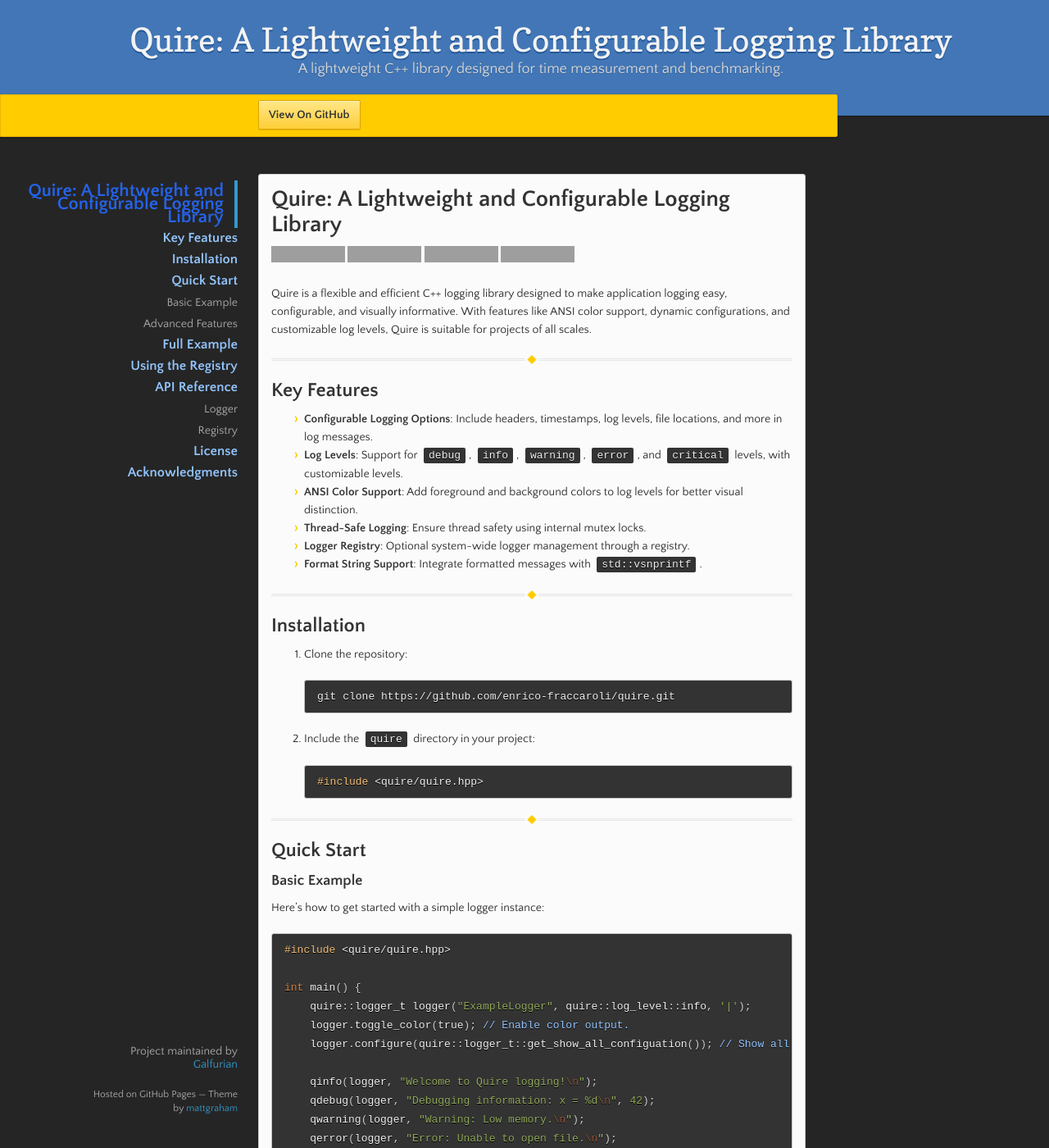
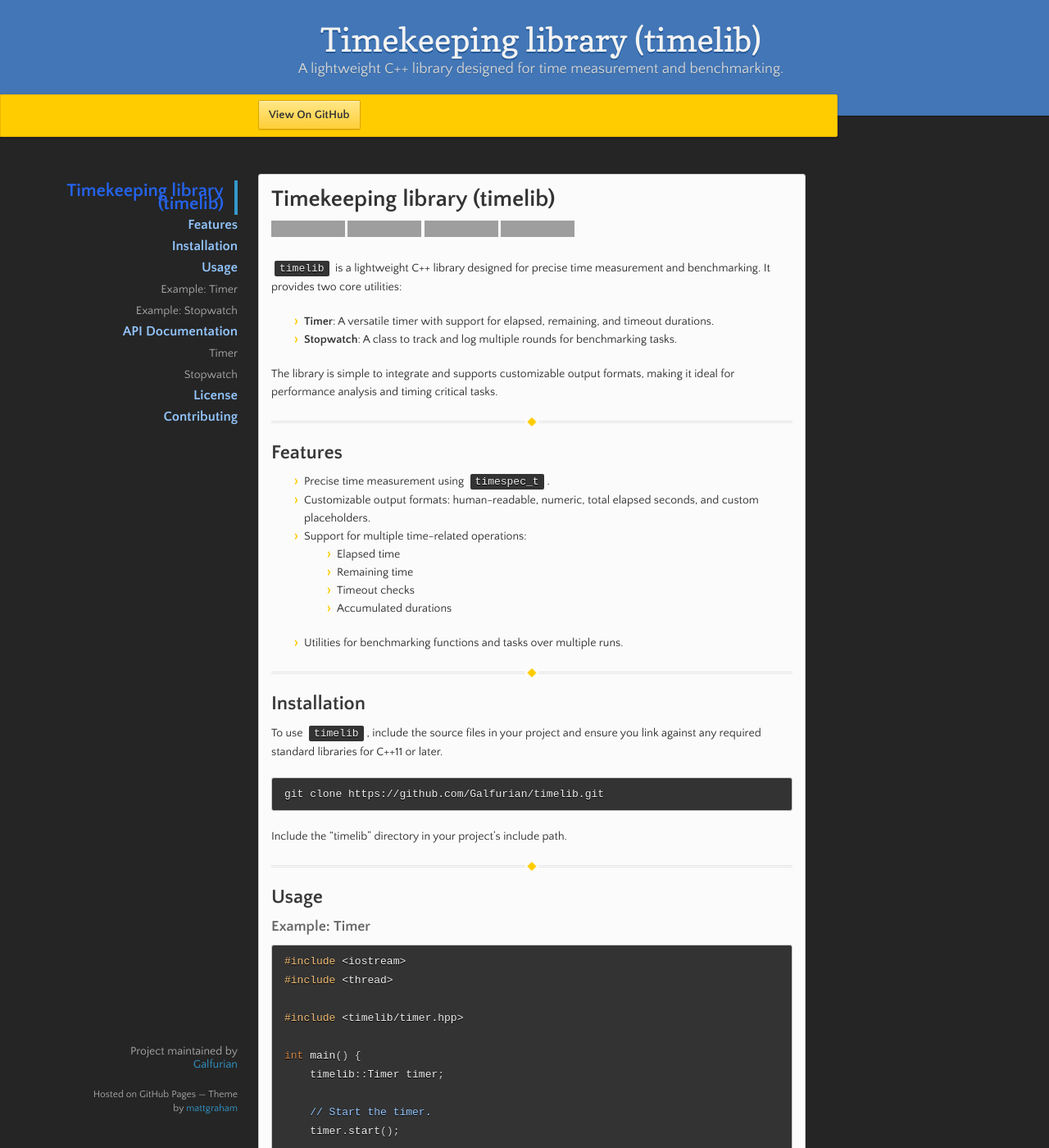
Before and after one commit to Galfurian/timelib, a Jekyll site: the page built from index.md, in a window 1280 px wide and 1400 px high. Shown: the whole window at 82% size. Built offline with Jekyll 4.4.1, drawn with Linux system fonts in a browser that asks for light colours; our own code applies the rules of GitHub Pages for plain Markdown files; some of the changed text lies outside the part shown; grey boxes are pictures that could not be loaded.

Commit message:
Update gh-pages.

````diff
--- a/index.md
+++ b/index.md
@@ -2,196 +2,126 @@
 layout: default
 ---
 
-# Quire: A Lightweight and Configurable Logging Library
+# Timekeeping library (timelib)
 
-[![Ubuntu](https://github.com/Galfurian/quire/actions/workflows/ubuntu.yml/badge.svg)](https://github.com/Galfurian/quire/actions/workflows/ubuntu.yml)
-[![Windows](https://github.com/Galfurian/quire/actions/workflows/windows.yml/badge.svg)](https://github.com/Galfurian/quire/actions/workflows/windows.yml)
-[![MacOS](https://github.com/Galfurian/quire/actions/workflows/macos.yml/badge.svg)](https://github.com/Galfurian/quire/actions/workflows/macos.yml)
-[![Documentation](https://github.com/Galfurian/quire/actions/workflows/documentation.yml/badge.svg)](https://github.com/Galfurian/quire/actions/workflows/documentation.yml)
+[![Ubuntu](https://github.com/Galfurian/timelib/actions/workflows/ubuntu.yml/badge.svg)](https://github.com/Galfurian/timelib/actions/workflows/ubuntu.yml)
+[![Windows](https://github.com/Galfurian/timelib/actions/workflows/windows.yml/badge.svg)](https://github.com/Galfurian/timelib/actions/workflows/windows.yml)
+[![MacOS](https://github.com/Galfurian/timelib/actions/workflows/macos.yml/badge.svg)](https://github.com/Galfurian/timelib/actions/workflows/macos.yml)
+[![Documentation](https://github.com/Galfurian/timelib/actions/workflows/documentation.yml/badge.svg)](https://github.com/Galfurian/timelib/actions/workflows/documentation.yml)
 
-Quire is a flexible and efficient C++ logging library designed to make
-application logging easy, configurable, and visually informative. With features
-like ANSI color support, dynamic configurations, and customizable log levels,
-Quire is suitable for projects of all scales.
+`timelib` is a lightweight C++ library designed for precise time measurement and
+benchmarking. It provides two core utilities:
+
+- **Timer**: A versatile timer with support for elapsed, remaining, and timeout durations.
+- **Stopwatch**: A class to track and log multiple rounds for benchmarking tasks.
+
+The library is simple to integrate and supports customizable output formats,
+making it ideal for performance analysis and timing critical tasks.
 
 ---
 
-## **Key Features**
+## Features
 
-- **Configurable Logging Options**: Include headers, timestamps, log levels, file locations, and more in log messages.
-- **Log Levels**: Support for `debug`, `info`, `warning`, `error`, and `critical` levels, with customizable levels.
-- **ANSI Color Support**: Add foreground and background colors to log levels for better visual distinction.
-- **Thread-Safe Logging**: Ensure thread safety using internal mutex locks.
-- **Logger Registry**: Optional system-wide logger management through a registry.
-- **Format String Support**: Integrate formatted messages with `std::vsnprintf`.
+- Precise time measurement using `timespec_t`.
+- Customizable output formats: human-readable, numeric, total elapsed seconds, and custom placeholders.
+- Support for multiple time-related operations:
+  - Elapsed time
+  - Remaining time
+  - Timeout checks
+  - Accumulated durations
+- Utilities for benchmarking functions and tasks over multiple runs.
 
 ---
 
-## **Installation**
+## Installation
 
-1. Clone the repository:
+To use `timelib`, include the source files in your project and ensure you link against any required standard libraries for C++11 or later.
 
-   ```bash
-   git clone https://github.com/enrico-fraccaroli/quire.git
-   ```
+```bash
+git clone https://github.com/Galfurian/timelib.git
+```
 
-2. Include the `quire` directory in your project:
-
-   ```cpp
-   #include <quire/quire.hpp>
-   ```
+Include the "timelib" directory in your project's include path.
 
 ---
 
-## **Quick Start**
+## Usage
 
-### **Basic Example**
-
-Here’s how to get started with a simple logger instance:
+### Example: Timer
 
 ```cpp
-#include <quire/quire.hpp>
+#include <iostream>
+#include <thread>
+
+#include <timelib/timer.hpp>
 
 int main() {
-    quire::logger_t logger("ExampleLogger", quire::log_level::info, '|');
-    logger.toggle_color(true); // Enable color output.
-    logger.configure(quire::logger_t::get_show_all_configuation()); // Show all log details.
+    timelib::Timer timer;
 
-    qinfo(logger, "Welcome to Quire logging!\n");
-    qdebug(logger, "Debugging information: x = %d\n", 42);
-    qwarning(logger, "Warning: Low memory.\n");
-    qerror(logger, "Error: Unable to open file.\n");
-    qcritical(logger, "Critical: System shutting down!\n");
+    // Start the timer.
+    timer.start();
 
+    // Simulate a task.
+    std::this_thread::sleep_for(std::chrono::seconds(2));
+
+    timelib::Duration elapsed = timer.stop();
+    std::cout << "Elapsed time: " << elapsed.to_string() << "\n";
+    return 0;
+}
+```
+
+### Example: Stopwatch
+
+```cpp
+#include <iostream>
+#include <vector>
+#include <random>
+
+#include <timelib/stopwatch.hpp>
+
+int main() {
+    timelib::Stopwatch stopwatch;
+
+    // Simulate data.
+    std::vector<int> data(1000, 42);
+
+    // Simulate computation.
+    timelib::time(stopwatch, [&]() {
+        for (auto &value : data) value += 1;
+    });
+
+    std::cout << "Elapsed time: " << stopwatch << "\n";
     return 0;
 }
 ```
 
 ---
 
-### **Advanced Features**
+## API Documentation
 
-#### **Dynamic Configuration**
+### Timer
 
-Customize the information displayed in log entries (e.g., headers, timestamps, locations):
+- **`Timer::start()`**: Starts or resumes the timer.
+- **`Timer::stop()`**: Stops the timer and resets it.
+- **`Timer::pause()`**: Pauses the timer, retaining elapsed time.
+- **`Timer::elapsed()`**: Returns the total elapsed duration.
+- **`Timer::remaining()`**: Returns the remaining time until the timeout.
 
-```cpp
-logger.configure({ quire::option_t::level, quire::option_t::time });
-qinfo(logger, "Log entry with level and time.\n");
+### Stopwatch
 
-logger.configure({ quire::option_t::location });
-qwarning(logger, "Log entry with file and line info.\n");
-```
-
-#### **Color Customization**
-
-Set colors for specific log levels:
-
-```cpp
-logger.set_color(quire::info, quire::ansi::fg::bright_green, quire::ansi::bg::black);
-qinfo(logger, "Custom colored log message.\n");
-```
-
-#### **Log Level Filtering**
-
-Set the minimum log level to control verbosity:
-
-```cpp
-logger.set_log_level(quire::log_level::warning); // Only logs warning and above.
-qdebug(logger, "This will not be logged.\n");
-qwarning(logger, "This will be logged.\n");
-```
+- **`Stopwatch::start()`**: Starts or resumes the stopwatch.
+- **`Stopwatch::round()`**: Records a round, updating total elapsed time.
+- **`Stopwatch::mean()`**: Returns the mean duration across rounds.
 
 ---
 
-## **Full Example**
+## License
 
-```cpp
-#include <quire/quire.hpp>
-
-int main() {
-    quire::logger_t logger("Example", quire::log_level::debug, '|');
-    logger.toggle_color(true);
-    logger.configure(quire::logger_t::get_show_all_configuation());
-
-    qdebug(logger, "Hello there!\n");
-    qinfo(logger, "Formatted value: %.2f\n", 3.14);
-
-    logger.configure({ quire::option_t::level, quire::option_t::time });
-    qwarning(logger, "Warning with time.\n");
-
-    logger.set_log_level(quire::log_level::info);
-    qdebug(logger, "This debug message will not appear.\n");
-    qinfo(logger, "But this info message will.\n");
-
-    logger.set_color(quire::info, quire::ansi::fg::bright_magenta, quire::ansi::bg::white);
-    qinfo(logger, "Custom color info message.\n");
-
-    return 0;
-}
-```
+The library is distributed under the MIT License. See `LICENSE.md` for details.
 
 ---
 
-## **Using the Registry**
+## Contributing
 
-The registry allows system-wide logger management, including creation, retrieval, and removal of loggers.
-
-```cpp
-#include <quire/registry.hpp>
-
-int main() {
-    auto &logger = quire::create_logger(1, "RegistryLogger", quire::log_level::debug, '|');
-    logger.toggle_color(true);
-    qinfo(logger, "This logger is managed via the registry.\n");
-
-    auto &retrieved_logger = quire::get_logger(1);
-    qwarning(retrieved_logger, "Retrieved logger working fine.\n");
-
-    quire::remove_logger(1); // Remove the logger.
-    return 0;
-}
-```
-
----
-
-## **API Reference**
-
-### **Logger**
-
-The `quire::logger_t` class provides core logging functionality:
-
-- **Constructor**: `logger_t(std::string header, unsigned min_level, char separator)`
-- **Configuration**:
-  - `toggle_color(bool enable)`
-  - `configure(const std::vector<option_t> &config)`
-  - `set_log_level(unsigned level)`
-  - `set_color(unsigned level, const char *fg, const char *bg)`
-- **Logging Macros**:
-  - `qdebug(logger, ...)`
-  - `qinfo(logger, ...)`
-  - `qwarning(logger, ...)`
-  - `qerror(logger, ...)`
-  - `qcritical(logger, ...)`
-
-### **Registry**
-
-The `quire::registry_t` class provides system-wide management of loggers:
-
-- **Functions**:
-  - `create_logger(key_t key, std::string header, unsigned min_level, char separator)`
-  - `get_logger(key_t key)`
-  - `remove_logger(key_t key)`
-  - `loggers()`
-
----
-
-## **License**
-
-This library is licensed under the MIT License (see `LICENSE.md`).
-
----
-
-## **Acknowledgments**
-
-Created by Enrico Fraccaroli (<enry.frak@gmail.com>).
+Contributions are welcome! Please open an issue or submit a pull request for any
+improvements or bug fixes.
````
